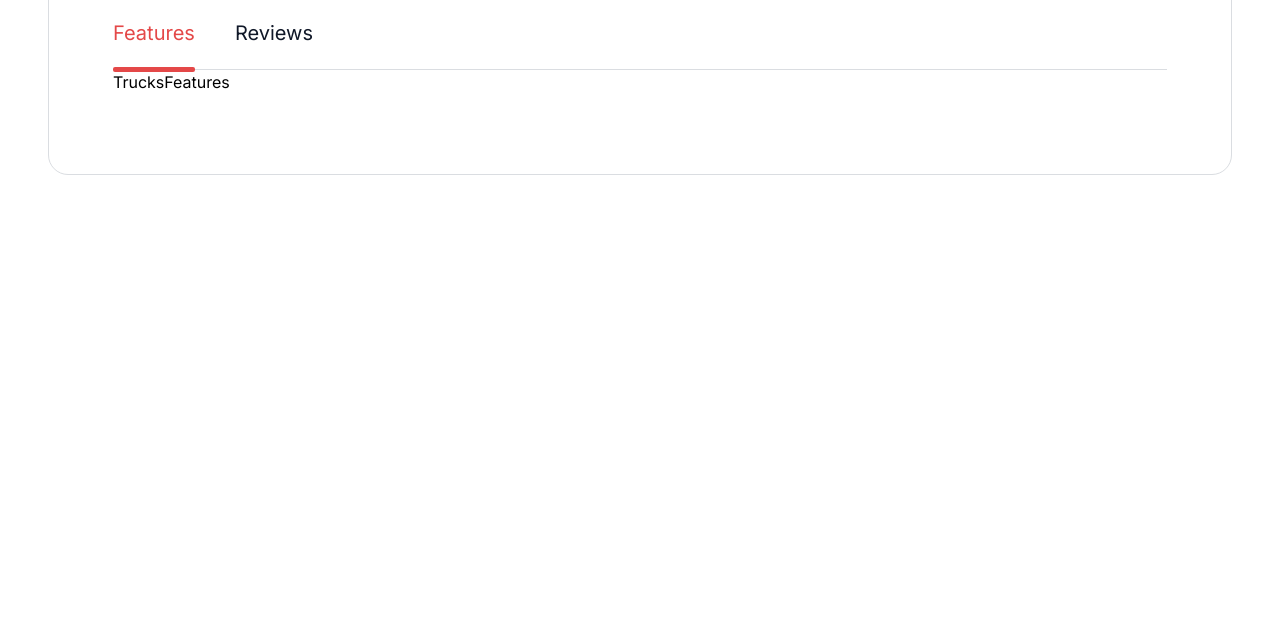
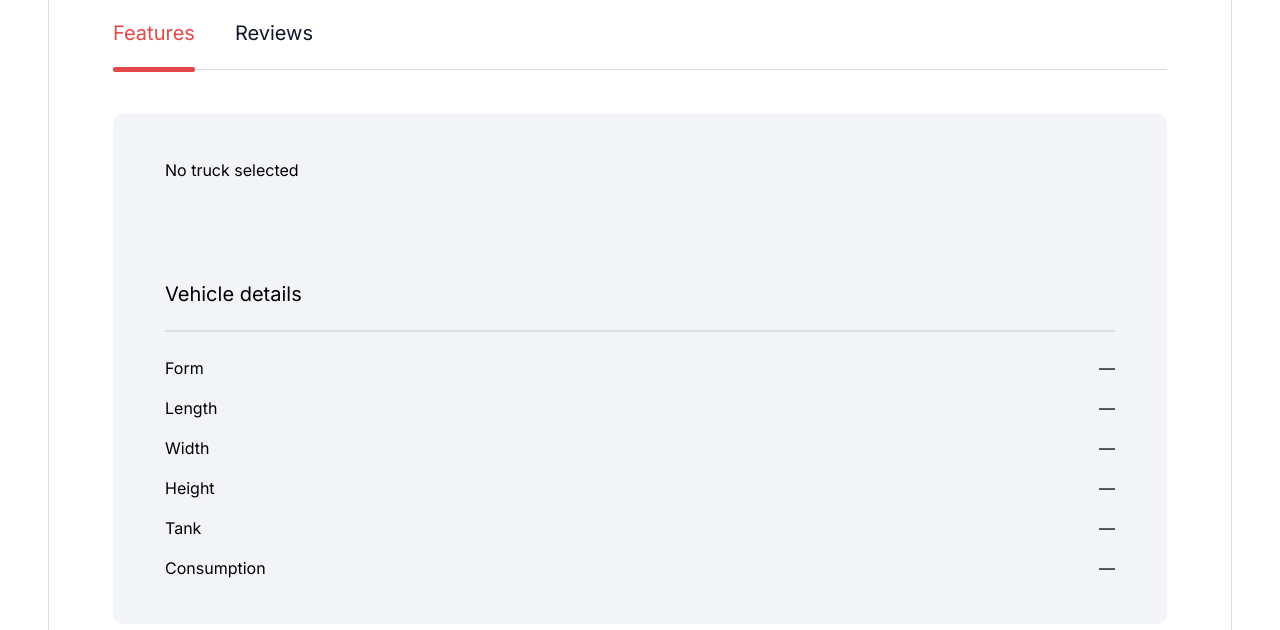
Before and after one commit to GhostKato/travel-trucks, a React (Vite) app: page /catalog/1/features in a window 1280 px wide. Shown: the part 288-918 px from the top of the page. Before the commit the page ends 800 px from the top, so only its background shows below. Built offline with nearby package versions, Linux system fonts and the light colour scheme; no server answers.

Commit message:
add features component

```diff
--- a/src/components/EquipmentItem/EquipmentItem.module.css
+++ b/src/components/EquipmentItem/EquipmentItem.module.css
@@ -1,5 +1,5 @@
 .item {
-  background-color: var(--background);
+  background-color: var(--background-dark);
   padding: 5px 10px;
   border-radius: 100px;
   display: flex;
--- a/src/components/EquipmentItem/EquipmentItem.tsx
+++ b/src/components/EquipmentItem/EquipmentItem.tsx
@@ -3,7 +3,7 @@
 import { equipmentData } from '../../constants';
 import s from './EquipmentItem.module.css';
 
-interface EquipmentItemProps {
+type EquipmentItemProps = {
   truck: Truck;
 }
 
--- a/src/components/EquipmentList/EquipmentList.tsx
+++ b/src/components/EquipmentList/EquipmentList.tsx
@@ -5,23 +5,26 @@
 import EquipmentItem from '../EquipmentItem/EquipmentItem'
 import { selectIsLoading } from '../../redux/trucks/selectors';
 
-interface TrucksItemProps {
-  truck: Truck;
+type EquipmentListProps = {
+  truck?: Truck | null;
 }
 
-const EquipmentList: React.FC<TrucksItemProps> = ({ truck }) => {
-
+const EquipmentList: React.FC<EquipmentListProps> = ({ truck }) => {
   const isLoading = useSelector(selectIsLoading);
 
   if (isLoading) {
     return <div className={s.loading}>Loading Equipments...</div>;
   }
 
+  if (!truck) {
+    return <div className={s.loading}>No truck selected</div>;
+  }
+
   return (
     <ul className={s.list}>
-          <EquipmentItem truck={truck}/>
+      <EquipmentItem truck={truck} />
     </ul>
   );
 };
 
-export default EquipmentList
+export default EquipmentList;
--- a/src/components/Header/Header.module.css
+++ b/src/components/Header/Header.module.css
@@ -1,5 +1,5 @@
 .header {
-  background-color: var(--background);
+  background-color: var(--background-light);
   display: flex;
   flex-direction: column;
   justify-content: center;
--- a/src/components/RatingLocation/RatingLocation.tsx
+++ b/src/components/RatingLocation/RatingLocation.tsx
@@ -2,7 +2,7 @@
 import s from "./RatingLocation.module.css";
 import type { Truck } from "../../types";
 
-interface RatingLocationProps {
+type RatingLocationProps = {
   truck: Truck;
 }
 
--- a/src/components/TrucksFeatures/TrucksFeatures.module.css
+++ b/src/components/TrucksFeatures/TrucksFeatures.module.css
@@ -0,0 +1,59 @@
+.container {
+  padding: 10px;
+  margin-top: 10px;
+  background-color: var(--background-light);
+  border-radius: 10px;
+}
+
+.details {
+  font-size: 20px;
+  font-weight: 600;
+  line-height: 24px;
+  margin-top: 20px;
+  padding-bottom: 15px;
+  border-bottom: 2px solid var(--border);
+}
+
+.list {
+  display: flex;
+  flex-direction: column;
+  gap: 16px;
+  padding-top: 15px;
+}
+
+.item {
+  display: flex;
+  justify-content: space-between;
+}
+
+@media (min-width: 768px) {
+  .container {
+    padding: 20px;
+    margin-top: 20px;
+  }
+
+  .details {
+    margin-top: 40px;
+    padding-bottom: 20px;
+  }
+
+  .list {
+    padding-top: 20px;
+  }
+}
+
+@media (min-width: 1024px) {
+  .container {
+    padding: 44px 52px;
+    margin-top: 44px;
+  }
+
+  .details {
+    margin-top: 100px;
+    padding-bottom: 24px;
+  }
+
+  .list {
+    padding-top: 24px;
+  }
+}
--- a/src/components/TrucksFeatures/TrucksFeatures.tsx
+++ b/src/components/TrucksFeatures/TrucksFeatures.tsx
@@ -1,8 +1,39 @@
 import React from 'react'
+import EquipmentList from '../EquipmentList/EquipmentList';
+import { useSelector } from 'react-redux';
+import { selectSelectedTruck } from '../../redux/trucks/selectors';
+import s from './TrucksFeatures.module.css'
+
 
 const TrucksFeatures = () => {
+
+  const truck = useSelector(selectSelectedTruck);
   return (
-    <div>TrucksFeatures</div>
+    <div className={s.container}>
+  <EquipmentList truck={truck} />
+  <h2 className={s.details}>Vehicle details</h2>
+  <ul className={s.list}>
+    <li className={s.item}>
+      <p>Form</p>{truck?.form ?? '—'}
+    </li>
+    <li className={s.item}>
+      <p>Length</p>{truck?.length ?? '—'}
+    </li>
+    <li className={s.item}>
+      <p>Width</p>{truck?.width ?? '—'}
+    </li>
+    <li className={s.item}>
+      <p>Height</p>{truck?.height ?? '—'}
+    </li>
+    <li className={s.item}>
+      <p>Tank</p>{truck?.tank ?? '—'}
+    </li>
+    <li className={s.item}>
+      <p>Consumption</p>{truck?.consumption ?? '—'}
+    </li>
+  </ul>
+</div>
+
   )
 }
 
--- a/src/index.css
+++ b/src/index.css
@@ -9,7 +9,8 @@
   -webkit-font-smoothing: antialiased;
   -moz-osx-font-smoothing: grayscale;
 
-  --background: #f2f4f7;
+  --background-light: #f2f4f7;
+  --background-dark: #dadde1;
   --text-white: #ffffff;
   --text-dark: #101828;
   --text-light: #475467;
@@ -17,8 +18,8 @@
   --text-placeholder: #6c717b;
   --border: #dadde1;
   --button: #e44848;
-  --hover: #d84343;
-  --star: #bead21;
+  --hover: #a73232;
+  --star: #f4dd09;
 }
 
 body {
```
Also changed, not shown: src/types/index.ts (+7 -0 lines). Lines whose indentation alone changed are shown as unchanged.
